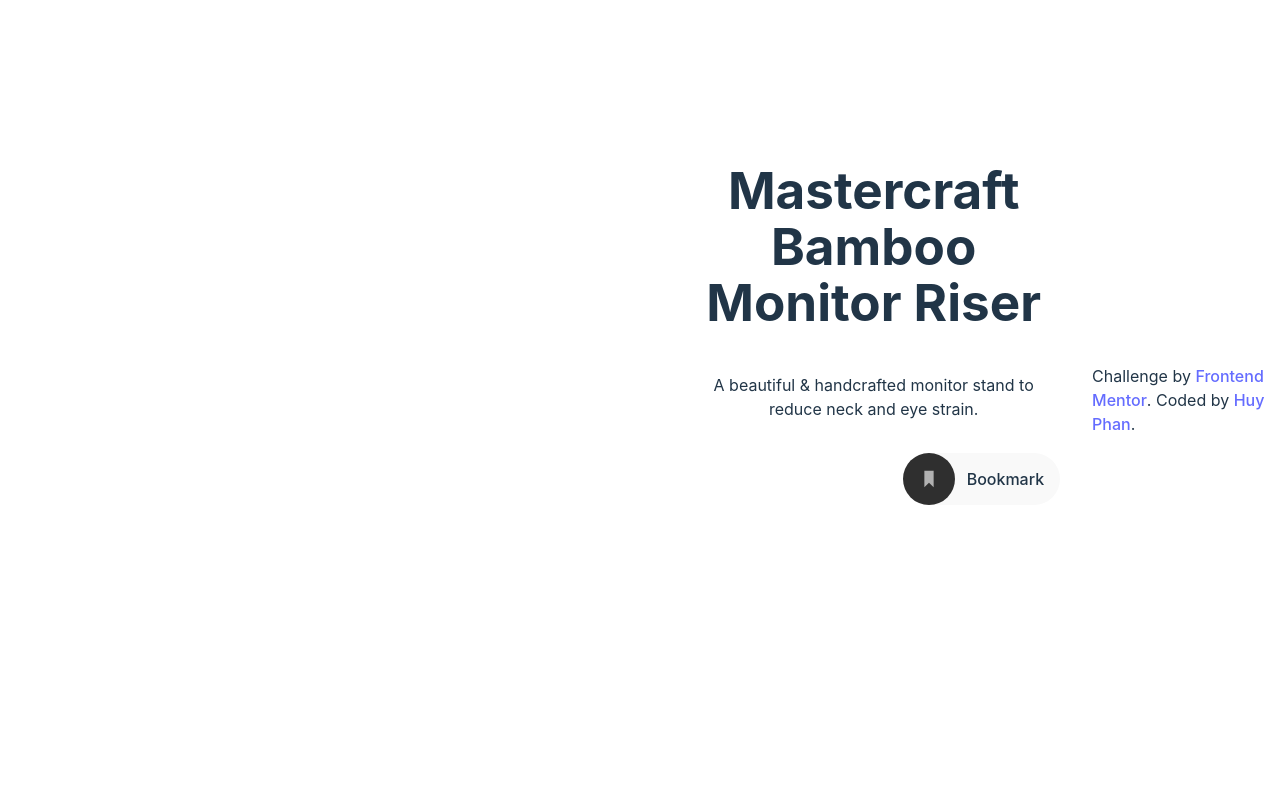
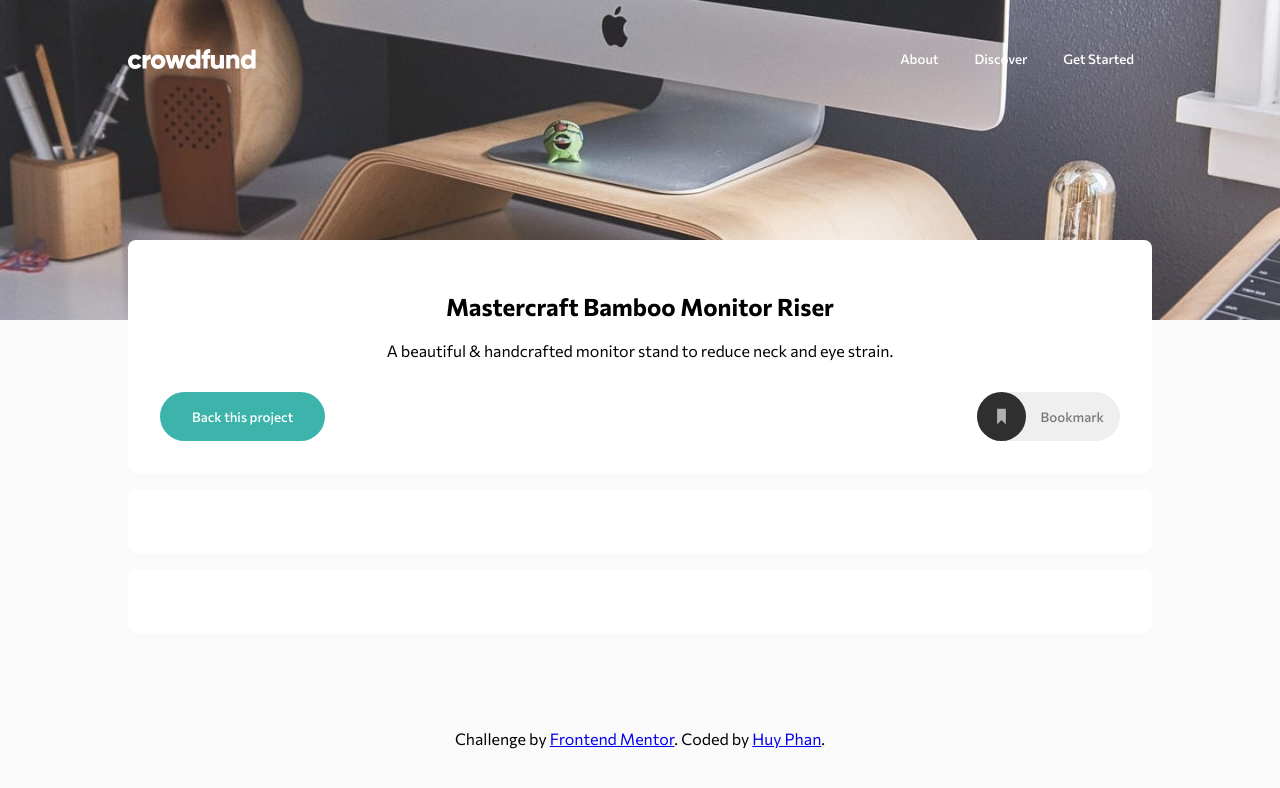
Before and after one commit to huyphan2210/crowdfunding-product-page, a React (Vite) app: page / in a window 1280 px wide. Shown: the top 788 px of the page. Built offline with nearby package versions, Linux system fonts and the light colour scheme.

Commit message:
Global css

```diff
--- a/src/index.css
+++ b/src/index.css
@@ -1,69 +1,45 @@
+@import url('https://fonts.googleapis.com/css2?family=Commissioner:wght@400;500;700&display=swap');
+
 :root {
-  font-family: Inter, system-ui, Avenir, Helvetica, Arial, sans-serif;
-  line-height: 1.5;
-  font-weight: 400;
+  --moderate-cyan: hsl(176, 50%, 47%);
+  --dark-cyan: hsl(176, 72%, 28%);
 
-  color-scheme: light dark;
-  color: rgba(255, 255, 255, 0.87);
-  background-color: #242424;
-
-  font-synthesis: none;
-  text-rendering: optimizeLegibility;
-  -webkit-font-smoothing: antialiased;
-  -moz-osx-font-smoothing: grayscale;
-  -webkit-text-size-adjust: 100%;
-}
-
-a {
-  font-weight: 500;
-  color: #646cff;
-  text-decoration: inherit;
-}
-a:hover {
-  color: #535bf2;
+  --dark-gray: hsl(0, 0%, 48%);
 }
 
 body {
-  margin: 0;
+  min-height: 100vh;
+  margin: 0 auto;
+  font-family: Commissioner, sans-serif;
+  background-color: #fafafa;
   display: flex;
-  place-items: center;
-  min-width: 320px;
-  min-height: 100vh;
-}
-
-h1 {
-  font-size: 3.2em;
-  line-height: 1.1;
+  flex-direction: column;
+  align-items: center;
 }
 
 button {
-  border-radius: 8px;
-  border: 1px solid transparent;
-  padding: 0.6em 1.2em;
-  font-size: 1em;
-  font-weight: 500;
-  font-family: inherit;
-  background-color: #1a1a1a;
-  cursor: pointer;
-  transition: border-color 0.25s;
+  font-family: Commissioner, sans-serif;
 }
-button:hover {
-  border-color: #646cff;
-}
-button:focus,
-button:focus-visible {
-  outline: 4px auto -webkit-focus-ring-color;
+  button:hover {
+    cursor: pointer;
+  }
+
+header {
+  width: 100vw;
+  height: 40vh;
+  background-image: url(./assets/images/image-hero-desktop.jpg);
+  background-size: cover;
+  background-repeat: no-repeat;
 }
 
-@media (prefers-color-scheme: light) {
-  :root {
-    color: #213547;
-    background-color: #ffffff;
-  }
-  a:hover {
-    color: #747bff;
-  }
-  button {
-    background-color: #f9f9f9;
+main {
+  transform: translate(0, -10vh);
+  width: 90%;
+  max-width: 1024px;
+}
+
+@media screen and (max-aspect-ratio: 1) {
+  header {
+    background-image: url(./assets/images/image-hero-mobile.jpg);
   }
 }
```
